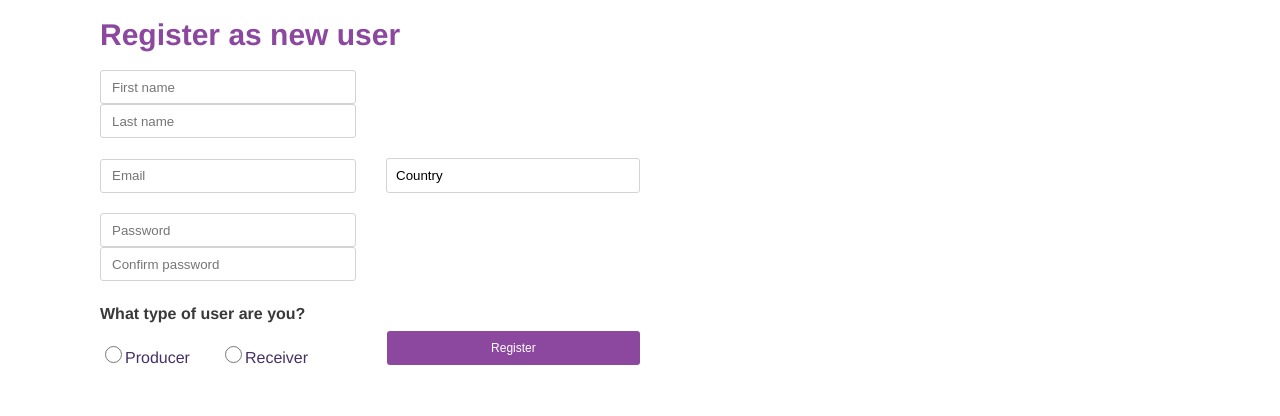
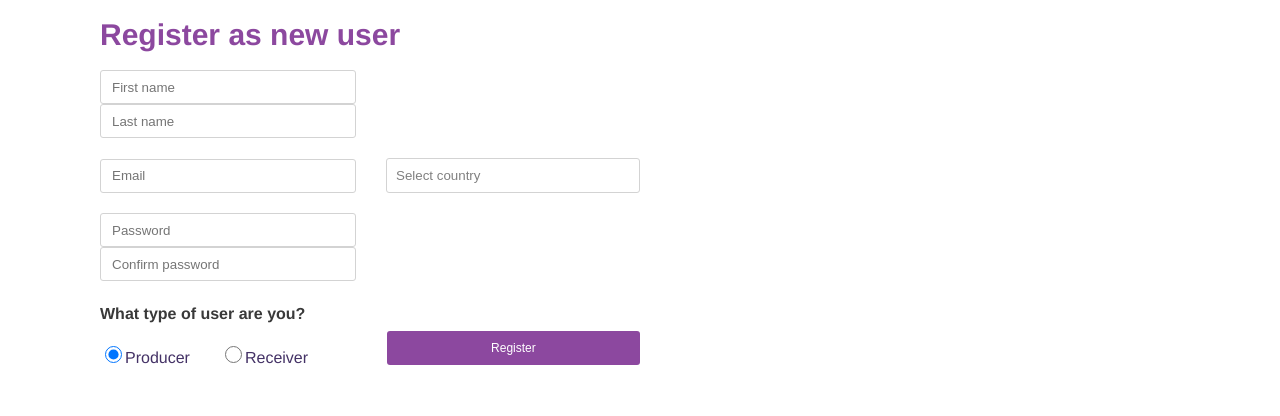
Before and after one commit to pollopollo-org/front-end, a React app: page /register.html in a window 1280 px wide. Shown: the part 374-790 px from the top of the page. Built offline with nearby package versions, Linux system fonts and the light colour scheme.

Commit message:
Added validation to form

```diff
--- a/src/ts/components/pages/RegisterForm/RegisterForm.tsx
+++ b/src/ts/components/pages/RegisterForm/RegisterForm.tsx
@@ -2,29 +2,33 @@ import React from "react";
 
 type RegisterFormState = {
     /**
-     * hvad tror du det er
+     * first name
      */
     firstName: string;
     /**
-     * hvad tror du det er
+     * last name
      */
     lastName: string;
     /**
-     * hvad tror du det er
+     * email
      */
     email: string;
     /**
-     * hvad tror du det er
+     * country
      */
     country: string;
     /**
-     * hvad tror du det er
+     * user type, producer or receiver
      */
     userType: string;
     /**
-     * hvad tror du det er
+     * password
      */
     password: string;
+    /**
+     * repeated password
+     */
+    repeatedPassword: string;
 }
 
 /**
@@ -40,45 +44,50 @@ export class RegisterForm extends React.PureComponent<{}, RegisterFormState>{
             country: "",
             userType: "",
             password: "",
+            repeatedPassword: "",
         };
     }
 
     /**
-     * Literally rendering the component
+     * Render the component
      */
     public render(): JSX.Element {
         return(
             <div className="allSection">
 
                 <h1>Register as new user</h1>
-                <div>
+                <form onSubmit={this.validate}>
                     <div className="section">
-                        <input className="leftInput" placeholder="First name" onChange={event => this.setState({firstName: event.target.value,})}/>
-                        <input placeholder="Last name" onChange={event => this.setState({lastName: event.target.value,})}/>
+                        <input className="leftInput" placeholder="First name" required onChange={event => this.setState({firstName: event.target.value,})}/>
+                        <input placeholder="Last name" required onChange={event => this.setState({lastName: event.target.value,})}/>
                     </div>
                     <div className="section">
-                        <input className="leftInput" placeholder="Email" onChange={event => this.setState({password: event.target.value,})}/>
-                        <select onChange={event => this.setState({country: event.target.value,})}>
-                            <option value="Country">Country</option>
+                        <input type="email" className="leftInput" placeholder="Email" required onChange={event => this.setState({password: event.target.value,})}/>
+                        <select
+                            required
+                            onChange={event => this.setState({country: event.target.value})}
+                            className={`${this.state.country === "" ? "inactive" : "active"}`}
+                        >
+                            <option disabled selected value="">Select country</option>
+                            <option value="DA">dk</option>
                         </select>
                     </div>
                     <div className="section">
-                        <input type="password" className="leftInput" placeholder="Password"/>
-                        <input type="password" placeholder="Confirm password" onChange={event => this.setState({password: event.target.value,})}/>
+                        <input type="password" className="leftInput" placeholder="Password" required onChange={event => this.setState({password: event.target.value,})}/>
+                        <input type="password" placeholder="Confirm password" required onChange={event => this.setState({repeatedPassword: event.target.value,})}/>
                     </div>
                     <div className="grid">
                         <div>
                             <h4>What type of user are you?</h4>
                             <div className="radioSection">
-                                <div className="uType P"><input type="radio" className="userType" name="userType" value="producer" onChange={event => this.setState({userType: event.target.value,})}/><label>Producer</label></div>
-                                <div className="uType R"><input type="radio" className="userType" name="userType" value="receiver" onChange={event => this.setState({userType: event.target.value,})}/><label>Receiver</label></div>
+                                <div className="userType P"><input type="radio" className="userTypeButton" name="userType" value="producer" checked onChange={event => this.setState({userType: event.target.value,})}/><label>Producer</label></div>
+                                <div className="userType R"><input type="radio" className="userTypeButton" name="userType" value="receiver" onChange={event => this.setState({userType: event.target.value,})}/><label>Receiver</label></div>
                             </div>
                         </div>
                         <div>
-                            <button>Register</button>
+                            <button type="submit">Register</button>
                         </div>
                     </div>
-
                     {/* <div className="conditionalSection">
                         {this.state.userType==="producer" && (
                             <input></input>
@@ -88,7 +97,7 @@ export class RegisterForm extends React.PureComponent<{}, RegisterFormState>{
                         )
                         }
                     </div> */}
-                </div>
+                </form>
 
 
                 <style jsx>{`
@@ -99,15 +108,18 @@ export class RegisterForm extends React.PureComponent<{}, RegisterFormState>{
                         line-height: 30px;
                     }
 
-                    select{
-                        -webkit-appearance: none;
-                        background: transparent;
-                        height: 35px;
-                        width: 254px;
-                        text-indent: 9px;
-                        border: 1px solid lightgray;
-                        border-radius: 3px;
+                    h4 {
+                        margin-top: 5px;
+                    }
 
+                    .allSection {
+                        margin-left: 100px;
+                        margin-bottom: 100px;
+                        width: 540px;
+                    }
+
+                    .section{
+                        margin: 20px auto;
                     }
 
                     input{
@@ -122,25 +134,41 @@ export class RegisterForm extends React.PureComponent<{}, RegisterFormState>{
                         margin-right: 30px;
                     }
 
-                    /*input::placeholder {
-                        color: gray;
-                    }*/
-
-                    input.userType{
+                    input.userTypeButton {
                         height: 17px;
                         width: 17px;
                         margin: 0px 10 0 0px;
                     }
-                    .section{
-                        margin: 20px auto;
+
+                    select{
+                        -webkit-appearance: none;
+                        background: transparent;
+                        height: 35px;
+                        width: 254px;
+                        text-indent: 9px;
+                        border: 1px solid lightgray;
+                        border-radius: 3px;
+
                     }
 
-                    .registerButton{
-                        height: 30px;
-                        width: 100px;
+                    select.inactive {
+                        color: gray;
                     }
 
-                    .uType {
+                    select.active {
+                        color: black;
+                    }
+
+                    option[value = ""][disabled] {
+                        display: none;
+                    }
+
+                    .grid {
+                        display: flex;
+                        width: 100%;
+                    }
+
+                    .userType {
                         display: inline-block;
                     }
 
@@ -148,12 +176,6 @@ export class RegisterForm extends React.PureComponent<{}, RegisterFormState>{
                         font-size: 16px;
                         margin-right: 30px;
                         color: #443266;
-                    }
-
-                    .allSection {
-                        margin-left: 100px;
-                        margin-bottom: 100px;
-                        width: 540px;
                     }
 
                     button {
@@ -173,37 +195,11 @@ export class RegisterForm extends React.PureComponent<{}, RegisterFormState>{
                         background-color: #443266;
                     }
 
-                    .grid {
-                        display: flex;
-                        width: 100%;
-                    }
-
-                    h4 {
-                        margin-top: 5px;
-                    }
-
                     @media only screen and (max-width: 666px) {
-                        .section {
-                            margin: 0;
-                        }
-
-                        input, select {
-                            margin: 15px 0;
-                        }
-
-                        input.userType {
-                            margin: 10px 0;
-                        }
-
-
                         .allSection {
                             margin: auto;
                             text-align: center;
                             width: 254px;
-                        }
-
-                        .leftInput {
-                            margin: 0;
                         }
 
                         h1 {
@@ -214,17 +210,37 @@ export class RegisterForm extends React.PureComponent<{}, RegisterFormState>{
                             margin: 10px 0;
                         }
 
-                        label {
-                            margin-left: 7px;
-                            margin-right: 0;
+                        .section {
+                            margin: 0;
                         }
 
-                        .uType.P {
-                            margin-right: 15px;
+                        input, select {
+                            margin: 15px 0;
+                        }
+
+                        input.userTypeButton {
+                            margin: 10px 0;
+                        }
+
+                        .leftInput {
+                            margin: 0;
+                        }
+
+                        .grid {
+                            display: block;
                         }
 
                         .radioSection {
                             text-align: center;
+                        }
+
+                        .userType.P {
+                            margin-right: 15px;
+                        }
+
+                        label {
+                            margin-left: 7px;
+                            margin-right: 0;
                         }
 
                         button {
@@ -233,9 +249,6 @@ export class RegisterForm extends React.PureComponent<{}, RegisterFormState>{
                             float: none;
                         }
 
-                        .grid {
-                            display: block;
-                        }
                     }
                 `}</style>
 
@@ -243,5 +256,20 @@ export class RegisterForm extends React.PureComponent<{}, RegisterFormState>{
         );
     }
 
-
+    /**
+     * Function for validating country and password
+     */
+    private validate = (evt: React.FormEvent) => {
+        evt.preventDefault();
+        if (this.state.country === "") {
+            alert("Please choose a country.");
+            return false;
+        }
+        else if (this.state.password !== this.state.repeatedPassword) {
+            alert("Passwords must match.");
+            return false;
+        } else {
+            return true;
+        }
+    }
 }
```
